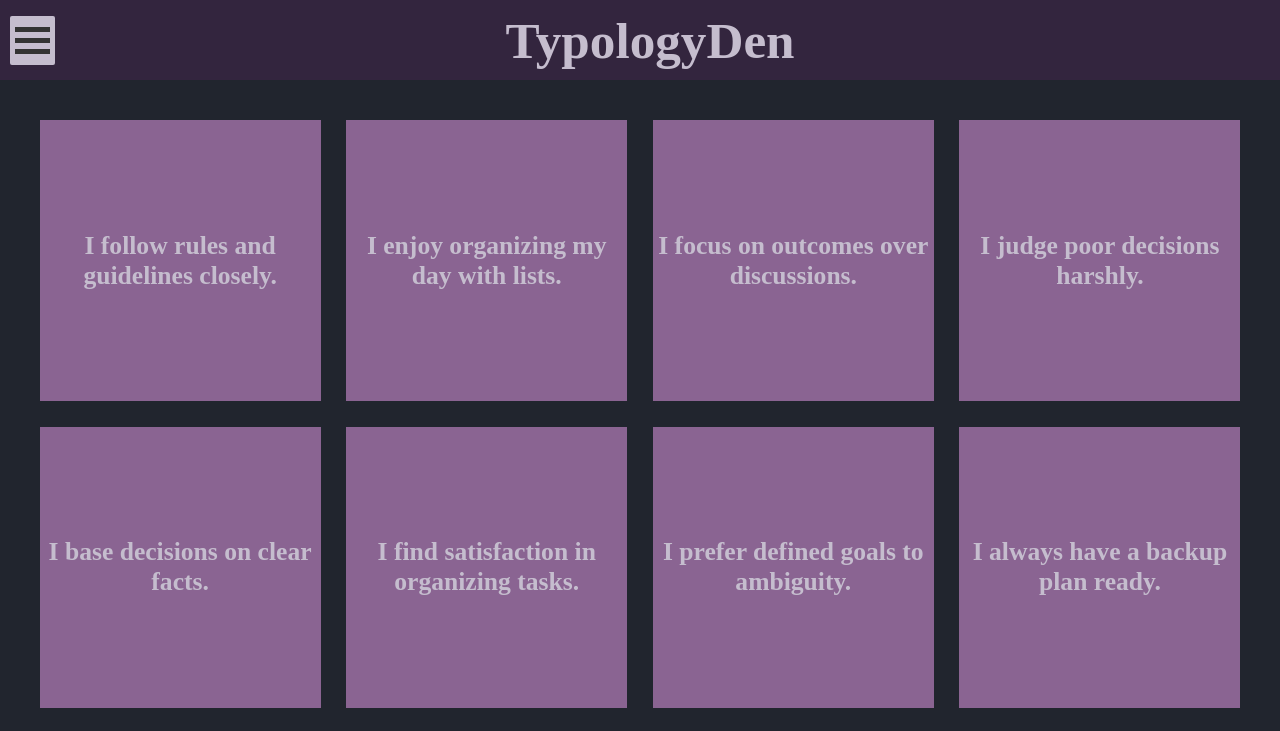
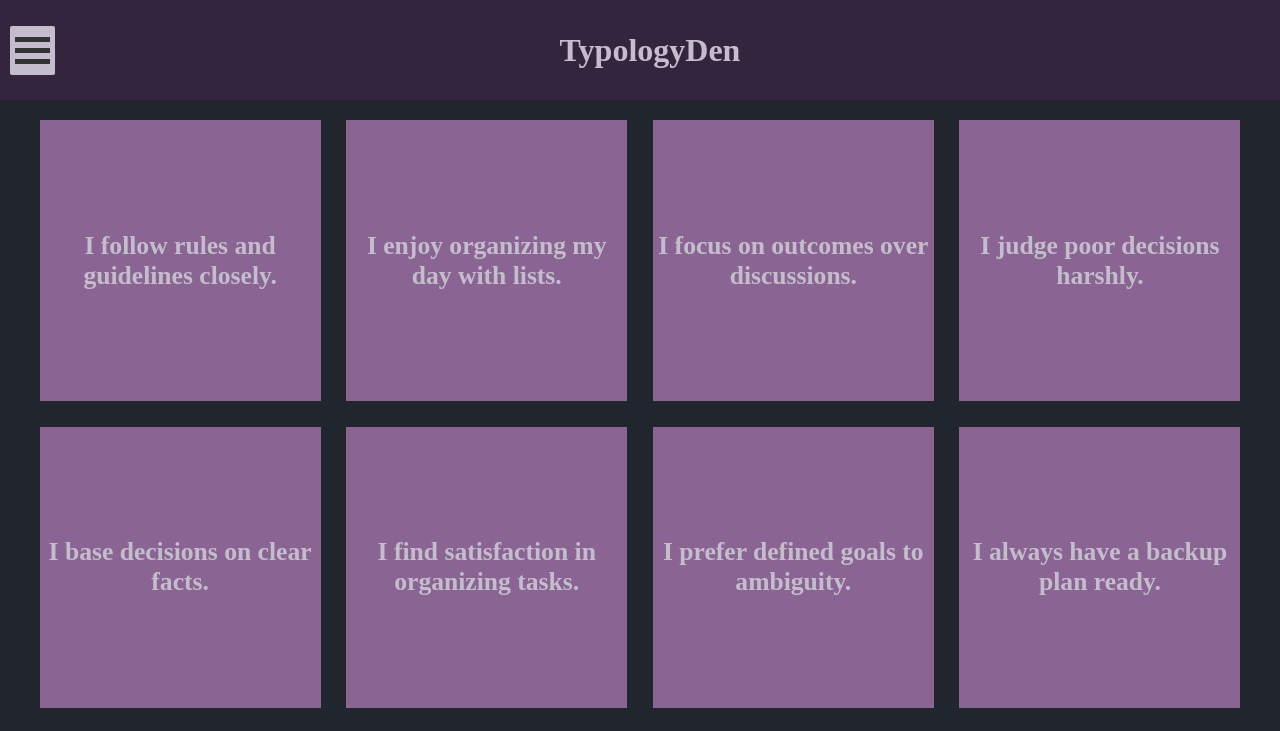
Before and after one commit to OmarDardery/CareerCatalyst, a React (Create React App) app: page / in a window 1280 px wide. Shown: the top 731 px of the page. Built offline with nearby package versions, Linux system fonts and the light colour scheme.

Commit message:
finished styling

```diff
--- a/src/components/bingoBox.js
+++ b/src/components/bingoBox.js
@@ -12,7 +12,7 @@
         setNumClicks(clicks + 1);
     }
     return (
-        <div style={{position: "relative", backgroundColor: "#8A6492", aspectRatio: "1 / 1", height: "100%" }}>
+        <div style={{position: "relative", backgroundColor: "#8A6492", aspectRatio: "1 / 1", height: "100%", cursor: "pointer" }}>
 
             <div onClick={handleClick} style={{
                                             display: "flex",
--- a/src/components/header.js
+++ b/src/components/header.js
@@ -29,7 +29,7 @@
                 <div className="menuBar2"></div>
                 <div className="menuBar3"></div>
             </div>
-            <a href="/" style={{textDecoration: "none", margin:"10px"}}><h1 style={{ fontSize: "4vw" }}>TypologyDen</h1></a>
+            <a href="/" style={{textDecoration: "none", margin:"10px"}}><h1 style={{ fontSize: "4vh" }}>TypologyDen</h1></a>
 
         </div>
     );
--- a/src/styles.css
+++ b/src/styles.css
@@ -57,7 +57,7 @@
     display: flex;
     align-items: center; /* Vertically centers items */
     justify-content: center; /* Centers the h1 */
-    padding: 0 10px;
+    padding: 10px;
     position: relative; /* Allows absolute positioning of menuContainer */
 }
 
```
